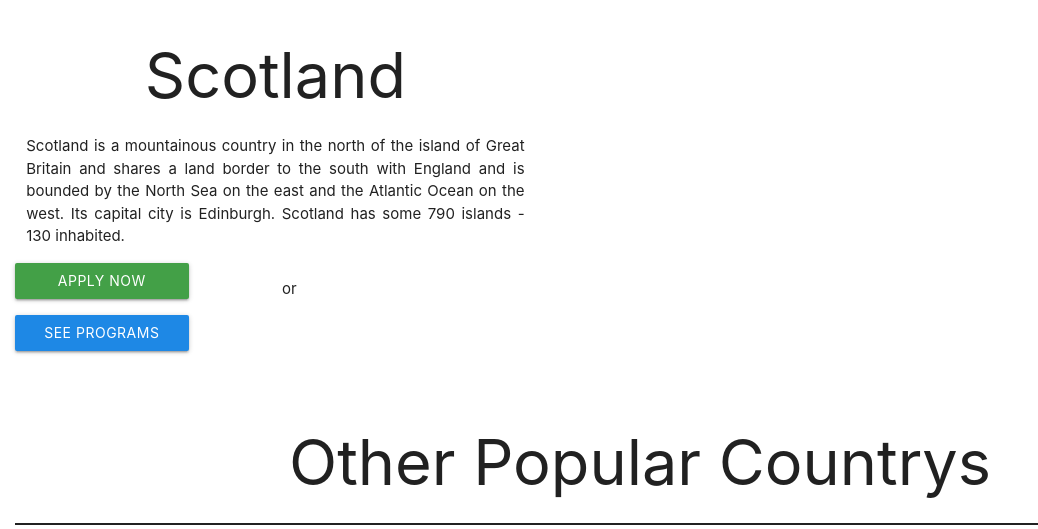
After one commit to nazabucciarelliITEC/tuxchange-materialize, a Flask app: page /country/1 in a window 1280 px wide. The commit adds this page. Shown: the part 440-969 px from the top of the page, without its empty margins (0-1038 px from the left). Run offline with Flask 3, Linux system fonts and the light colour scheme; some libraries are stand-ins or nearby versions.

Commit message:
added country.html and optimized carousel in index

```diff
--- a/app.py
+++ b/app.py
@@ -45,6 +45,33 @@ def inscriptions():
 
     return render_template('inscriptions.html', countries=json_data, imagenes=urls) #le paso como parametro la data del json
 
+@app.route('/country/<id>')
+def country(id):
+    file_name = "countries.json" # Nombre del archivo JSON
+    with open(file_name, "r", encoding="utf8") as json_file:
+        json_data = json.load(json_file)
+    try:
+        id=int(id)
+        country=json_data[id]
+    except:
+        return render_template('404.html')
+    else:
+        country_name=country['name']
+        country_desc=country['description']
+        country_img=country['main_img']
+        other_country_list=[]
+        for country in json_data:
+            if country['name'] != country_name:
+                other_country_list.append(country)
+        return render_template(
+                            'country.html',
+                            country_name=country_name,
+                            country_description=country_desc,
+                            country_img=country_img,
+                            other_country_list=other_country_list,
+                            list_length=len(other_country_list),
+                            )
+
 
 if __name__ == '__main__':
     app.run()
--- /dev/null
+++ b/static/CSS/country_style.css
@@ -0,0 +1,46 @@
+/* Styles for Country.html */
+
+/* country info section */
+img{
+    max-width: 100%;
+    height: auto;
+}
+
+.country-info{
+    margin:4em;
+    padding: 1em;
+    gap: 5px;
+}
+
+.margin-x{
+    margin-right: 1em;
+    margin-left: 1em;
+}
+
+.justified{
+    text-align: justify;
+}
+/* end country info */
+
+/* carousel section */
+.divisor{
+    border: solid 1px;
+}
+
+.carousel-item{
+    background-position: center !important;
+    background-size: cover !important;
+    background-repeat: no-repeat !important;
+}
+
+.carousel-info{
+    position: absolute;
+    margin: 3em;
+}
+
+.darken{
+    background-color: #0000004d;
+    background-blend-mode: darken;
+}
+/* end carousel */
+/* Finish country.html */
--- /dev/null
+++ b/templates/country.html
@@ -0,0 +1,56 @@
+{% extends 'layout_footer_nav.html' %}
+
+{% block title%} {{country_name}} - TuXchange {% endblock %}
+
+{% block custom_css %}
+<link rel="stylesheet" href="{{url_for('static', filename='CSS/country_style.css')}}">
+{% endblock %}
+
+{%block body%}
+<main>
+    <!-- country info -->
+    <section class=" row country-info" style="gap: 5px;">
+            <div class="col l7 s12 valign-wrapper margin-x"><img src="{{country_img}}" alt="{{country_name}}"></div>
+            <div class="col l5 s12">
+                <h1 class="center-align hide-on-med-and-down">{{country_name}}</h1>
+                <h3 class="center-align show-on-medium-and-down hide-on-med-and-up">{{country_name}}</h3>
+                <p class="justified">{{country_description}}</p>
+                <div class="row">
+                    <a class="col l4 s12 waves-effect waves-light btn green darken-1 margin-x pulse" href="/inscriptions">Apply Now</a>
+                    <p class="col l4 s12 center-align">or</p>
+                    <a class="col l4 s12 waves-effect waves-light btn  blue darken-1 margin-x truncate" href="/programs">See Programs</a>
+                </div>
+            </div>
+    </section>
+    <!-- end country info -->
+    <!-- carousel section -->
+    <section>
+        <h1 class="center-align">Other Popular Countrys</h1>
+        <hr class="divisor margin-x">
+
+        <div class="carousel carousel-slider center white-text" >
+            {%for i in range(list_length)%}
+            <div  class="carousel-item darken" style="background-image: url('{{other_country_list[i].landscape_img}}');">
+                <div class="carousel-info left-align">
+                    <h1>{{other_country_list[i].name}}</h1>
+                    <p>{{other_country_list[i].brief_description}}</p>
+                    <a href="/country/{{other_country_list[i].id-1}}" class="btn waves-effect waves-light blue">Read more</a>
+                </div>
+            </div>
+            {%endfor%}
+        </div>
+    </section>
+    <!-- end carousel -->
+</main>
+{%endblock%}
+
+{% block custom_scripts %}
+<!-- Carousel script -->
+<script>
+    document.addEventListener('DOMContentLoaded', function () {
+        var elems = document.querySelectorAll('.carousel');
+        var instances = M.Carousel.init(elems,{fullWidth: true,indicators: true});
+    });
+</script>
+<!-- end carousel script -->
+{% endblock %}
```
Also changed, not shown: static/CSS/index_style.css (+0 -20 lines), templates/index.html (+13 -45 lines).
